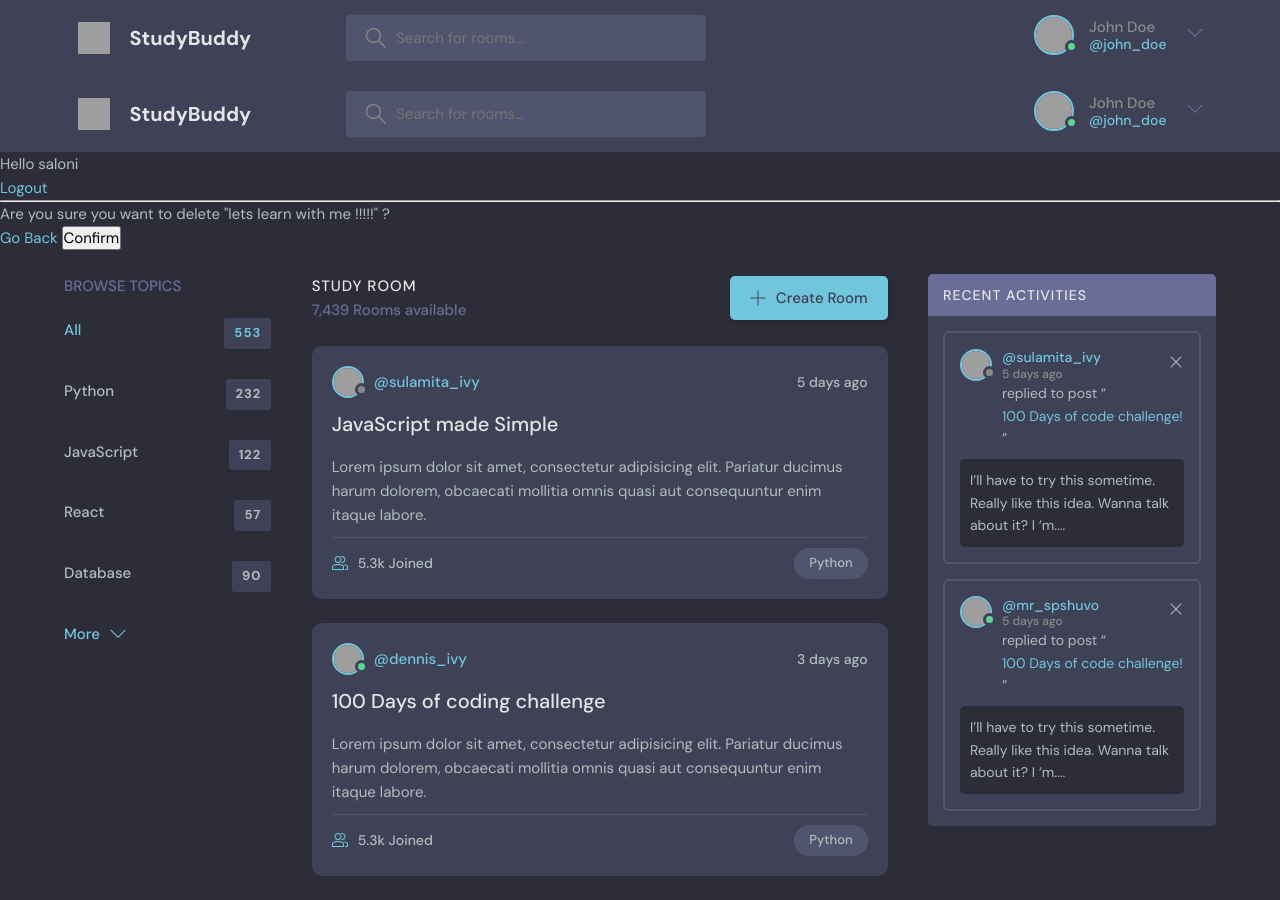
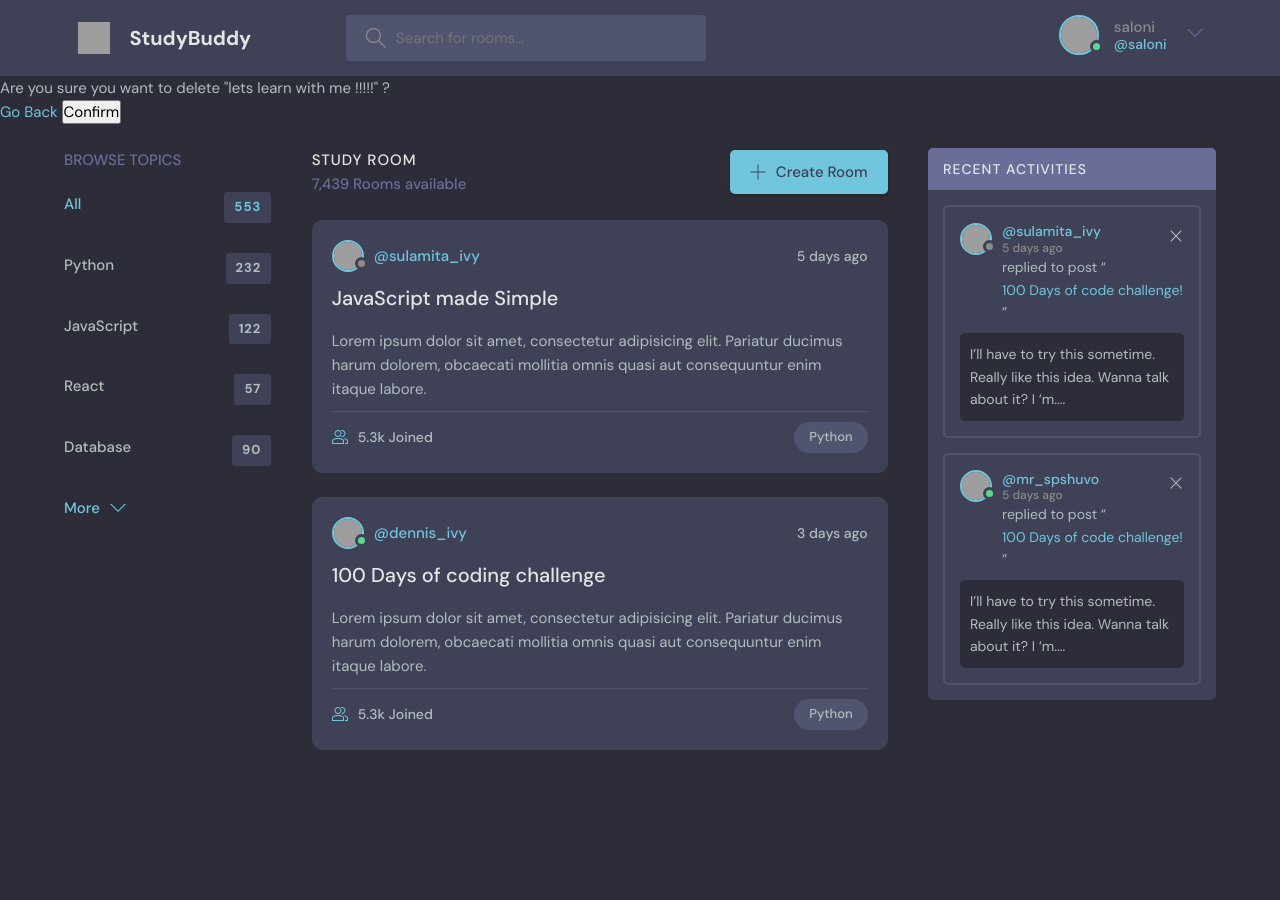
Before and after one commit to Salonisaroha/StudyBuddy, a Django app: page /delete-room/7/ in a window 1280 px wide. After the commit the page ends 750 px from the top, so only its background shows below. Run offline with Django 5.2, Linux system fonts and the light colour scheme; a user stored in the database is signed in; data comes from the database, SQL or seed files in the repository; both versions use the stored data as it was after the commit; grey boxes are pictures that could not be loaded.

Commit message:
commit changes

```diff
--- /dev/null
+++ b/static/js/script.js
@@ -0,0 +1,69 @@
+// // Actions:
+
+// const closeButton = `<svg version="1.1" xmlns="http://www.w3.org/2000/svg" width="32" height="32" viewBox="0 0 32 32">
+// <title>remove</title>
+// <path d="M27.314 6.019l-1.333-1.333-9.98 9.981-9.981-9.981-1.333 1.333 9.981 9.981-9.981 9.98 1.333 1.333 9.981-9.98 9.98 9.98 1.333-1.333-9.98-9.98 9.98-9.981z"></path>
+// </svg>
+// `;
+// const menuButton = `<svg version="1.1" xmlns="http://www.w3.org/2000/svg" width="32" height="32" viewBox="0 0 32 32">
+// <title>ellipsis-horizontal</title>
+// <path d="M16 7.843c-2.156 0-3.908-1.753-3.908-3.908s1.753-3.908 3.908-3.908c2.156 0 3.908 1.753 3.908 3.908s-1.753 3.908-3.908 3.908zM16 1.98c-1.077 0-1.954 0.877-1.954 1.954s0.877 1.954 1.954 1.954c1.077 0 1.954-0.877 1.954-1.954s-0.877-1.954-1.954-1.954z"></path>
+// <path d="M16 19.908c-2.156 0-3.908-1.753-3.908-3.908s1.753-3.908 3.908-3.908c2.156 0 3.908 1.753 3.908 3.908s-1.753 3.908-3.908 3.908zM16 14.046c-1.077 0-1.954 0.877-1.954 1.954s0.877 1.954 1.954 1.954c1.077 0 1.954-0.877 1.954-1.954s-0.877-1.954-1.954-1.954z"></path>
+// <path d="M16 31.974c-2.156 0-3.908-1.753-3.908-3.908s1.753-3.908 3.908-3.908c2.156 0 3.908 1.753 3.908 3.908s-1.753 3.908-3.908 3.908zM16 26.111c-1.077 0-1.954 0.877-1.954 1.954s0.877 1.954 1.954 1.954c1.077 0 1.954-0.877 1.954-1.954s-0.877-1.954-1.954-1.954z"></path>
+// </svg>
+// `;
+
+// const actionButtons = document.querySelectorAll('.action-button');
+
+// if (actionButtons) {
+//   actionButtons.forEach(button => {
+//     button.addEventListener('click', () => {
+//       const buttonId = button.dataset.id;
+//       let popup = document.querySelector(`.popup-${buttonId}`);
+//       console.log(popup);
+//       if (popup) {
+//         button.innerHTML = menuButton;
+//         return popup.remove();
+//       }
+
+//       const deleteUrl = button.dataset.deleteUrl;
+//       const editUrl = button.dataset.editUrl;
+//       button.innerHTML = closeButton;
+
+//       popup = document.createElement('div');
+//       popup.classList.add('popup');
+//       popup.classList.add(`popup-${buttonId}`);
+//       popup.innerHTML = `<a href="${editUrl}">Edit</a>
+//       <form action="${deleteUrl}" method="delete">
+//         <button type="submit">Delete</button>
+//       </form>`;
+//       button.insertAdjacentElement('afterend', popup);
+//     });
+//   });
+// }
+
+// Menu
+
+const dropdownMenu = document.querySelector(".dropdown-menu");
+const dropdownButton = document.querySelector(".dropdown-button");
+
+if (dropdownButton) {
+  dropdownButton.addEventListener("click", () => {
+    dropdownMenu.classList.toggle("show");
+  });
+}
+
+// Upload Image
+const photoInput = document.querySelector("#avatar");
+const photoPreview = document.querySelector("#preview-avatar");
+if (photoInput)
+  photoInput.onchange = () => {
+    const [file] = photoInput.files;
+    if (file) {
+      photoPreview.src = URL.createObjectURL(file);
+    }
+  };
+
+// Scroll to Bottom
+const conversationThread = document.querySelector(".room__box");
+if (conversationThread) conversationThread.scrollTop = conversationThread.scrollHeight;
--- a/templates/main.html
+++ b/templates/main.html
@@ -11,73 +11,7 @@
   </head>
 
   <body>
-    <header class="header header--loggedIn">
-      <div class="container">
-        <a href="/" class="header__logo">
-          <img src="assets/logo.svg" />
-          <h1>StudyBuddy</h1>
-        </a>
-        <form class="header__search">
-          <label>
-            <svg version="1.1" xmlns="http://www.w3.org/2000/svg" width="32" height="32" viewBox="0 0 32 32">
-              <title>search</title>
-              <path
-                d="M32 30.586l-10.845-10.845c1.771-2.092 2.845-4.791 2.845-7.741 0-6.617-5.383-12-12-12s-12 5.383-12 12c0 6.617 5.383 12 12 12 2.949 0 5.649-1.074 7.741-2.845l10.845 10.845 1.414-1.414zM12 22c-5.514 0-10-4.486-10-10s4.486-10 10-10c5.514 0 10 4.486 10 10s-4.486 10-10 10z"
-              ></path>
-            </svg>
-            <input placeholder="Search for rooms..." />
-          </label>
-        </form>
-        <nav class="header__menu">
-          <!-- Not Logged In -->
-          <!-- <a href="/login.html">
-            <img src="./assets/avatar.svg" />
-            <p>Login</p>
-          </a> -->
 
-          <!-- Logged In -->
-
-          <div class="header__user">
-            <a href="profile.html">
-              <div class="avatar avatar--medium active">
-                <img src="https://randomuser.me/api/portraits/men/37.jpg" />
-              </div>
-              <p>John Doe <span>@john_doe</span></p>
-            </a>
-            <button class="dropdown-button">
-              <svg version="1.1" xmlns="http://www.w3.org/2000/svg" width="32" height="32" viewBox="0 0 32 32">
-                <title>chevron-down</title>
-                <path d="M16 21l-13-13h-3l16 16 16-16h-3l-13 13z"></path>
-              </svg>
-            </button>
-          </div>
-
-          <div class="dropdown-menu">
-            <a href="settings.html" class="dropdown-link"
-              ><svg version="1.1" xmlns="http://www.w3.org/2000/svg" width="32" height="32" viewBox="0 0 32 32">
-                <title>tools</title>
-                <path
-                  d="M27.465 32c-1.211 0-2.35-0.471-3.207-1.328l-9.392-9.391c-2.369 0.898-4.898 0.951-7.355 0.15-3.274-1.074-5.869-3.67-6.943-6.942-0.879-2.682-0.734-5.45 0.419-8.004 0.135-0.299 0.408-0.512 0.731-0.572 0.32-0.051 0.654 0.045 0.887 0.277l5.394 5.395 3.586-3.586-5.394-5.395c-0.232-0.232-0.336-0.564-0.276-0.887s0.272-0.596 0.572-0.732c2.552-1.152 5.318-1.295 8.001-0.418 3.274 1.074 5.869 3.67 6.943 6.942 0.806 2.457 0.752 4.987-0.15 7.358l9.392 9.391c0.844 0.842 1.328 2.012 1.328 3.207-0 2.5-2.034 4.535-4.535 4.535zM15.101 19.102c0.26 0 0.516 0.102 0.707 0.293l9.864 9.863c0.479 0.479 1.116 0.742 1.793 0.742 1.398 0 2.535-1.137 2.535-2.535 0-0.668-0.27-1.322-0.742-1.793l-9.864-9.863c-0.294-0.295-0.376-0.74-0.204-1.119 0.943-2.090 1.061-4.357 0.341-6.555-0.863-2.631-3.034-4.801-5.665-5.666-1.713-0.561-3.468-0.609-5.145-0.164l4.986 4.988c0.391 0.391 0.391 1.023 0 1.414l-5 5c-0.188 0.188-0.441 0.293-0.707 0.293s-0.52-0.105-0.707-0.293l-4.987-4.988c-0.45 1.682-0.397 3.436 0.164 5.146 0.863 2.631 3.034 4.801 5.665 5.666 2.2 0.721 4.466 0.604 6.555-0.342 0.132-0.059 0.271-0.088 0.411-0.088z"
-                ></path>
-              </svg>
-              Settings</a
-            >
-            <a href="login.html" class="dropdown-link"
-              ><svg version="1.1" xmlns="http://www.w3.org/2000/svg" width="32" height="32" viewBox="0 0 32 32">
-                <title>sign-out</title>
-                <path
-                  d="M3 0h22c0.553 0 1 0 1 0.553l-0 3.447h-2v-2h-20v28h20v-2h2l0 3.447c0 0.553-0.447 0.553-1 0.553h-22c-0.553 0-1-0.447-1-1v-30c0-0.553 0.447-1 1-1z"
-                ></path>
-                <path
-                  d="M21.879 21.293l1.414 1.414 6.707-6.707-6.707-6.707-1.414 1.414 4.293 4.293h-14.172v2h14.172l-4.293 4.293z"
-                ></path>
-              </svg>
-              Logout</a
-            >
-          </div>
-        </nav>
-      </div>
-    </header>
     {% include 'navbar.html' %}
     {% block content%}
     {% if messages %}
@@ -314,6 +248,6 @@
         <!-- Activities End -->
       </div>
     </main>
-    {% comment %} <script src="script.js"></script> {% endcomment %}
+    <script src="{% static 'js/script.js' %}"></script>
   </body>
 </html>
--- a/templates/navbar.html
+++ b/templates/navbar.html
@@ -16,20 +16,16 @@
         </label>
       </form>
       <nav class="header__menu">
-        <!-- Not Logged In -->
-        <!-- <a href="/login.html">
-          <img src="./assets/avatar.svg" />
-          <p>Login</p>
-        </a> -->
 
         <!-- Logged In -->
+        {% if request.user.is_authenticated %}
 
         <div class="header__user">
           <a href="profile.html">
             <div class="avatar avatar--medium active">
               <img src="https://randomuser.me/api/portraits/men/37.jpg" />
             </div>
-            <p>John Doe <span>@john_doe</span></p>
+            <p>{{request.user.username}} <span>@{{request.user.username}}</span></p>
           </a>
           <button class="dropdown-button">
             <svg version="1.1" xmlns="http://www.w3.org/2000/svg" width="32" height="32" viewBox="0 0 32 32">
@@ -38,7 +34,15 @@
             </svg>
           </button>
         </div>
+        {% else %}
 
+        <!-- Not Logged In -->
+        <a href="{% url 'login'%}">
+          <img src="./assets/avatar.svg" />
+          <p>Login</p>
+        </a>
+
+{% endif %}
         <div class="dropdown-menu">
           <a href="settings.html" class="dropdown-link"
             ><svg version="1.1" xmlns="http://www.w3.org/2000/svg" width="32" height="32" viewBox="0 0 32 32">
@@ -49,7 +53,7 @@
             </svg>
             Settings</a
           >
-          <a href="login.html" class="dropdown-link"
+          <a href="{% url 'logout'%}" class="dropdown-link"
             ><svg version="1.1" xmlns="http://www.w3.org/2000/svg" width="32" height="32" viewBox="0 0 32 32">
               <title>sign-out</title>
               <path
@@ -68,10 +72,9 @@
 
 
 
-{% if request.user.is_authenticated %}
+{% comment %} {% if request.user.is_authenticated %}
 <p> Hello {{request.user}}</p>
 <a href="{%url 'logout'%}">Logout</a>
 {% else %}
 <a href="{%url 'login'%}">Login</a>
-{% endif %}
-<hr>
+{% endif %} {% endcomment %}
```
Also changed, not shown: db.sqlite3.
